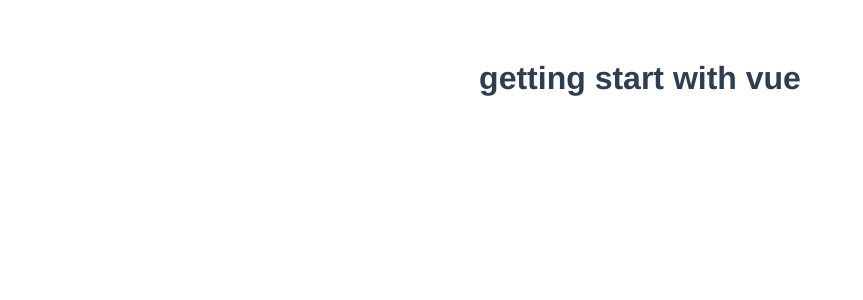
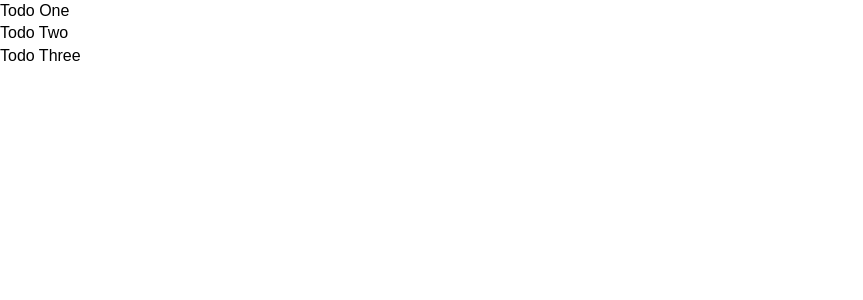
Before and after one commit to ClearActionConsistent/vuejs422, a Vue app: page / in a window 1280 px wide. Shown: the top 300 px of the page, without its empty margins (0-863 px from the left). Built offline with nearby package versions, Linux system fonts and the light colour scheme.

Commit message:
[for loop object] [v-for] [v-bind:key] [component data].

```diff
--- a/src/App.vue
+++ b/src/App.vue
@@ -1,27 +1,64 @@
 <template>
   <div id="app">
-    <HelloWorldComponent msg="getting start with vue"/>
+    <ul>
+		<li v-for="todo in todos" v-bind:key="todo">
+			{{todo.title}}
+		</li>
+	</ul>
   </div>
 </template>
 
 <script>
-import HelloWorldComponent from './components/HelloWorld.vue'
+
 
 export default {
   name: 'App',
   components: {
-    HelloWorldComponent
+
+  },
+  data(){
+	return {
+		todos: [
+			{
+				id: 1,
+				title: 'Todo One',
+				completed: false
+			},
+			{
+				id: 2,
+				title: 'Todo Two',
+				completed: true
+			},
+			{
+				id: 3,
+				title: 'Todo Three',
+				completed: false
+			}
+		]
+	}
   }
 }
 </script>
 
 <style>
-#app {
-  font-family: Avenir, Helvetica, Arial, sans-serif;
-  -webkit-font-smoothing: antialiased;
-  -moz-osx-font-smoothing: grayscale;
-  text-align: center;
-  color: #2c3e50;
-  margin-top: 60px;
-}
+* {
+	box-sizing: border-box;
+	margin: 0;
+	padding: 0;
+  }
+  body {
+	font-family: Arial, Helvetica, sans-serif;
+	line-height: 1.4;
+  }
+  .btn {
+	display: inline-block;
+	border: none;
+	background: #555;
+	color: #fff;
+	padding: 7px 20px;
+	cursor: pointer;
+  }
+  .btn:hover {
+	background: #666;
+  }
 </style>
```
